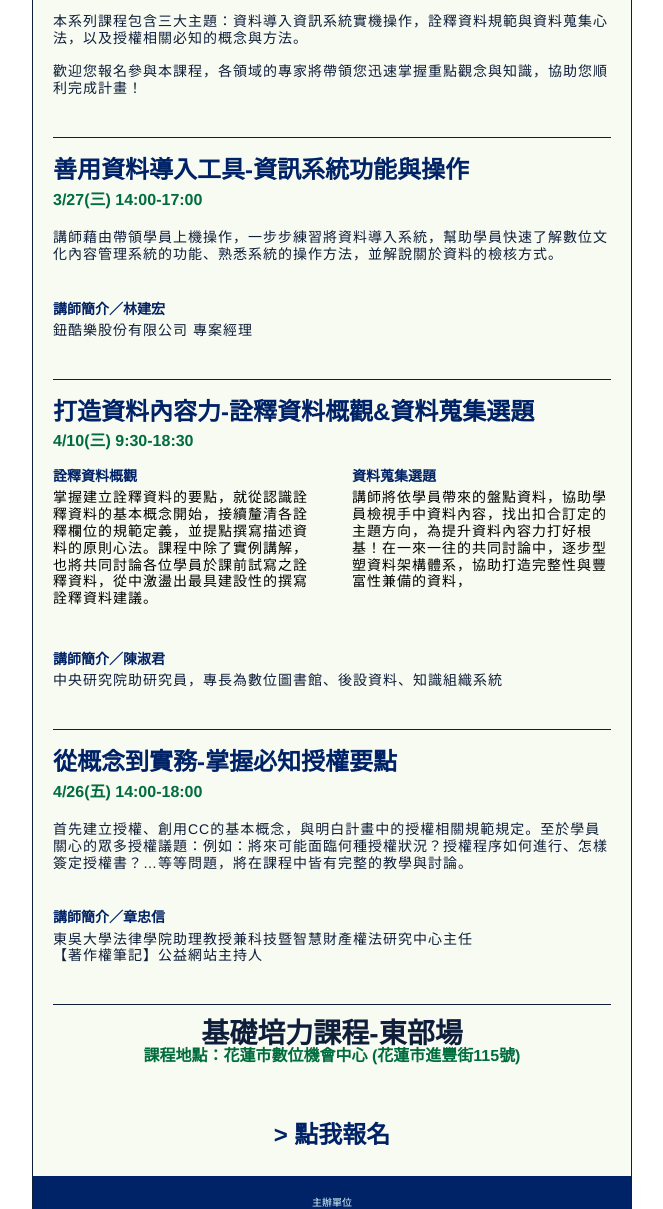
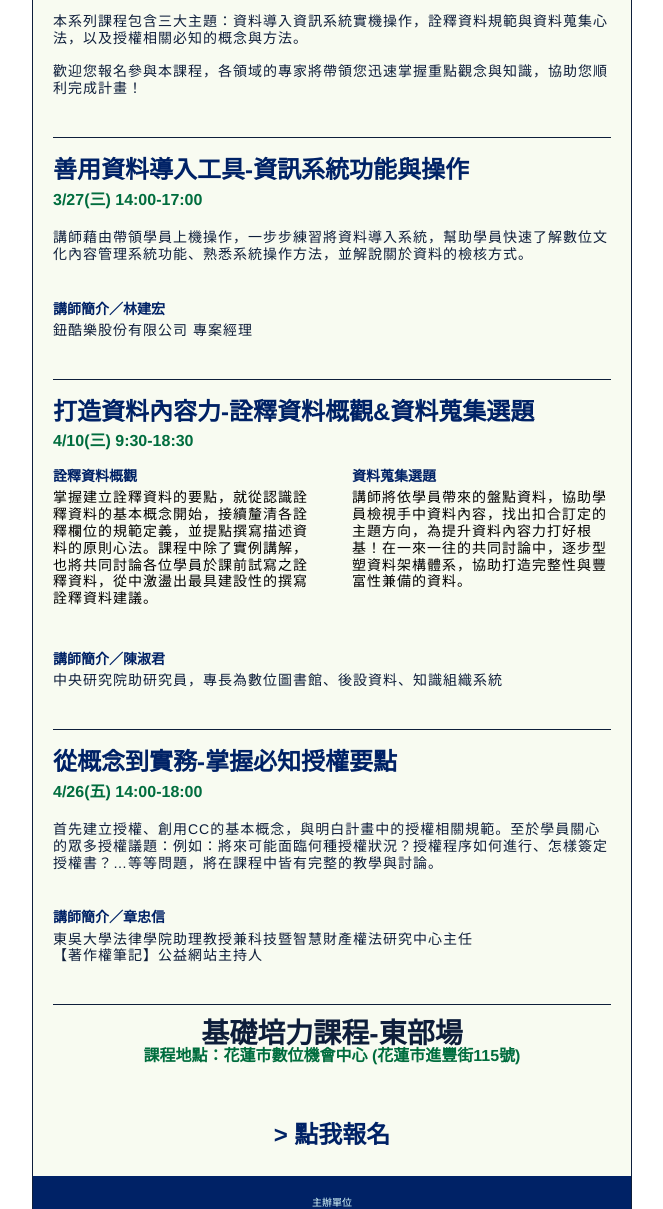
Before and after one commit to yanyiyi/mocmo_news, a plain HTML site: page etw.html in a window 1280 px wide. Shown: the part 374-1583 px from the top of the page, without its empty margins (308-971 px from the left). Drawn offline with Linux system fonts and the light colour scheme; grey boxes are pictures that could not be loaded.

Commit message:
Update etw.html

```diff
--- a/etw.html
+++ b/etw.html
@@ -651,7 +651,7 @@
 
                                                 <h2><a href="https://IEvents.iii.org.tw/EventS.aspx?t=0&id=470" target="_blank">善用資料導入工具-資訊系統功能與操作</a></h2>
 <h3>3/27(三) 14:00-17:00</h3>  <br/>
-                                                講師藉由帶領學員上機操作，一步步練習將資料導入系統，幫助學員快速了解數位文化內容管理系統的功能、熟悉系統的操作方法，並解說關於資料的檢核方式。
+                                                講師藉由帶領學員上機操作，一步步練習將資料導入系統，幫助學員快速了解數位文化內容管理系統功能、熟悉系統操作方法，並解說關於資料的檢核方式。
                                                 <br><br/><br/>
                                                 <h4>講師簡介／林建宏</h4>鈕酷樂股份有限公司 專案經理
                                             </td>
@@ -689,7 +689,7 @@
                                                     <tr>
                                                     	<td valign="top" class="rightColumnContent" mc:edit="right_column_content">
                                                             <h4>資料蒐集選題</h4>
-                                                           講師將依學員帶來的盤點資料，協助學員檢視手中資料內容，找出扣合訂定的主題方向，為提升資料內容力打好根基！在一來一往的共同討論中，逐步型塑資料架構體系，協助打造完整性與豐富性兼備的資料，
+                                                           講師將依學員帶來的盤點資料，協助學員檢視手中資料內容，找出扣合訂定的主題方向，為提升資料內容力打好根基！在一來一往的共同討論中，逐步型塑資料架構體系，協助打造完整性與豐富性兼備的資料。
 
                                                         </td>
                                                     </tr>
@@ -722,7 +722,7 @@
                                                                                                <h2><a href="https://IEvents.iii.org.tw/EventS.aspx?t=0&id=470" target="_blank">從概念到實務-掌握必知授權要點 </a></h2>
                                                 <h3>4/26(五) 14:00-18:00</h3><br/>
 
-首先建立授權、創用CC的基本概念，與明白計畫中的授權相關規範規定。至於學員關心的眾多授權議題：例如：將來可能面臨何種授權狀況？授權程序如何進行、怎樣簽定授權書？…等等問題，將在課程中皆有完整的教學與討論。
+首先建立授權、創用CC的基本概念，與明白計畫中的授權相關規範。至於學員關心的眾多授權議題：例如：將來可能面臨何種授權狀況？授權程序如何進行、怎樣簽定授權書？…等等問題，將在課程中皆有完整的教學與討論。
 <br/><br/><br/>
 <h4>講師簡介／章忠信</h4>
 東吳大學法律學院助理教授兼科技暨智慧財產權法研究中心主任<br>【著作權筆記】公益網站主持人
@@ -768,7 +768,7 @@
 
                                                 <strong>
 <br />
-886-2-87875344 #203 王小姐 <br/><a href="mailto:wangcindy@iii.org.tw">wangcindy@micmail.iii.org.tw</a>
+886-2-87875344 #203 王小姐<br/><a href="mailto:sihyunwang@iii.org.tw">sihyunwang@iii.org.tw</a>
                                                 </strong>
                                                 <br />
 
```
